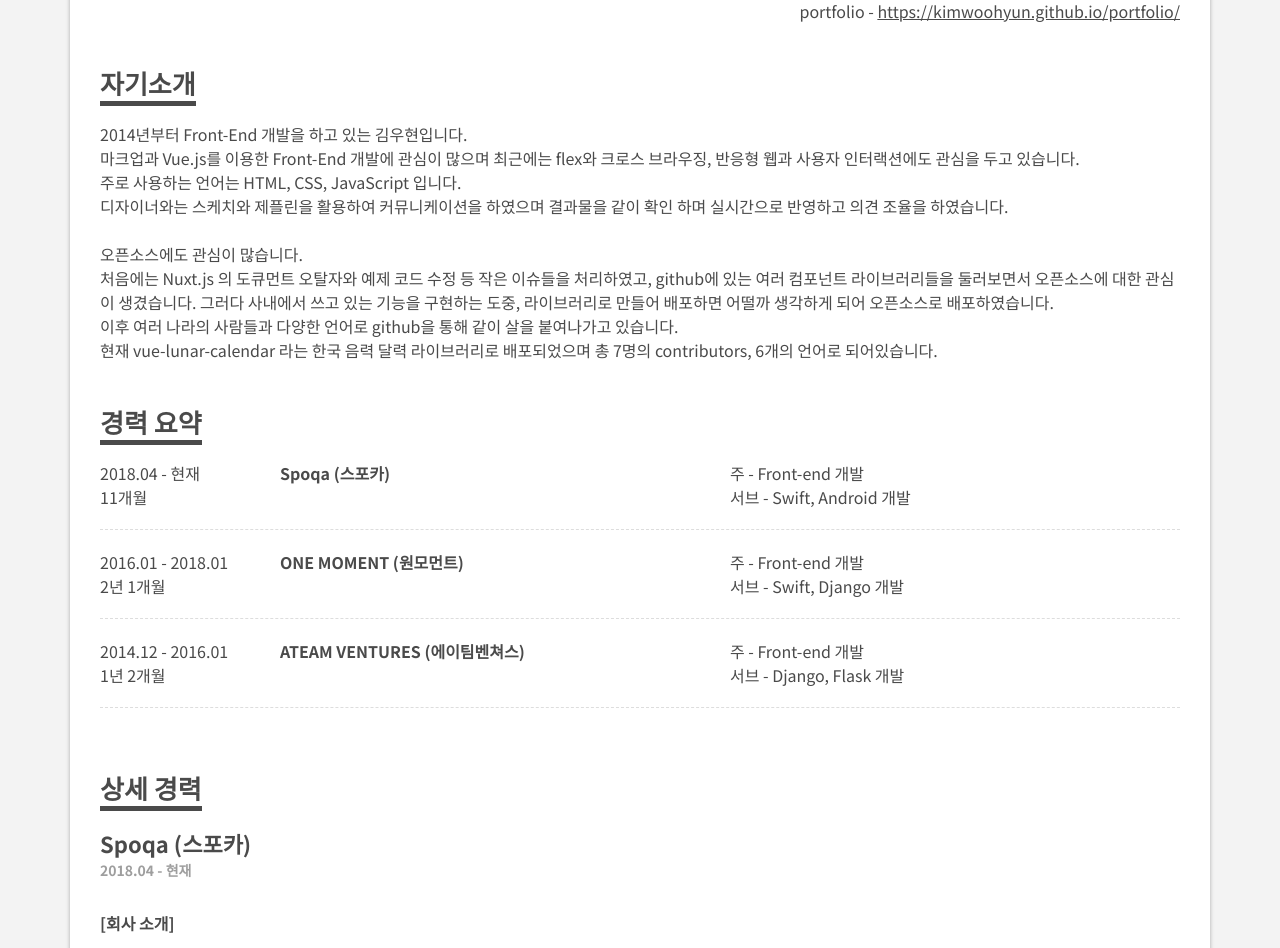
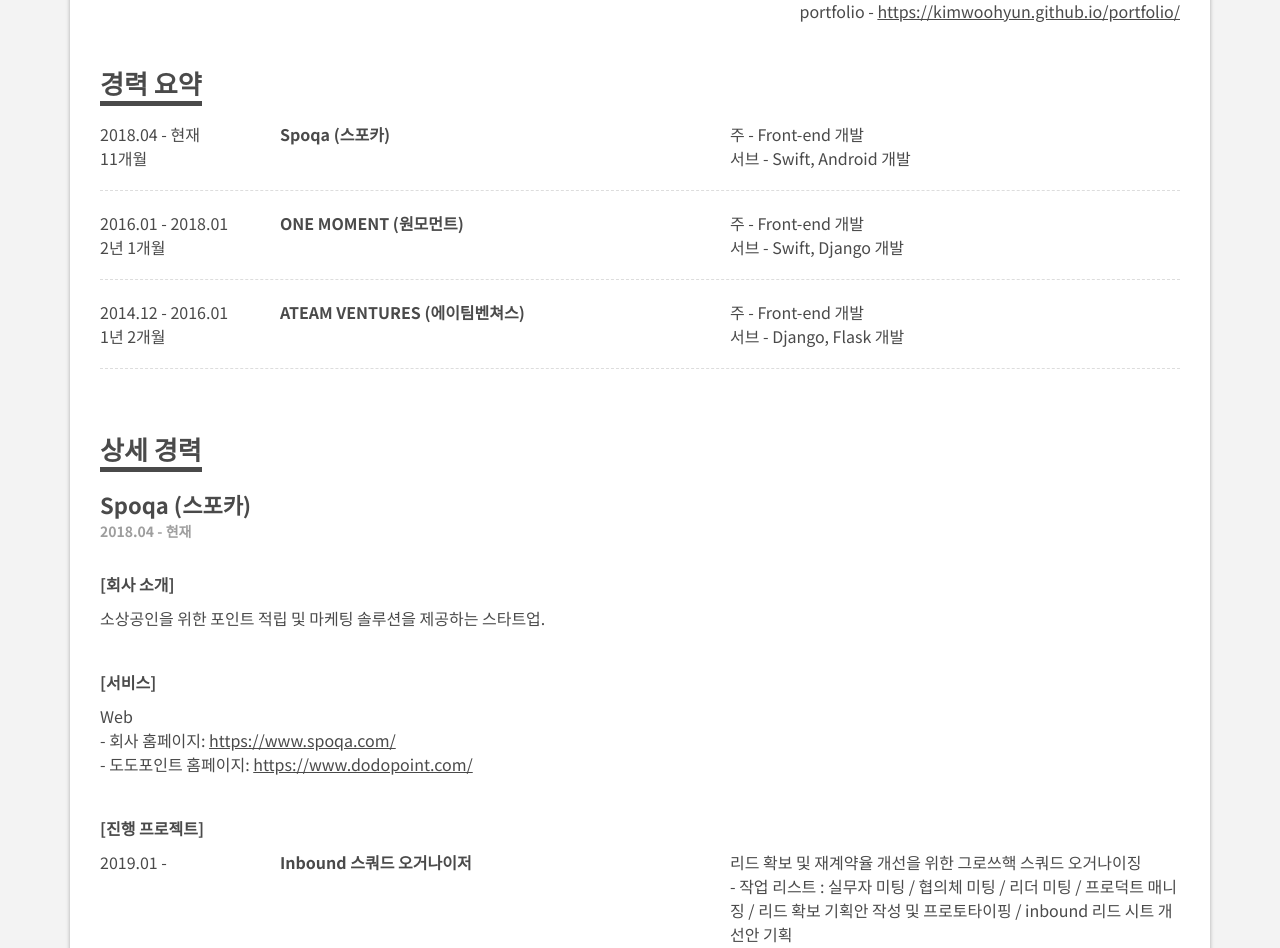
Before and after one commit to KimWooHyun/resume, a Vue app: page / in a window 1280 px wide. Shown: the part 240-1188 px from the top of the page. Built offline with nearby package versions, Linux system fonts and the light colour scheme.

Commit message:
Add contents

```diff
--- a/src/App.vue
+++ b/src/App.vue
@@ -14,10 +14,6 @@
         </div>
       </section>
       <section class="section-detail-info flex flex-wrap col-12">
-        <section class="col-12 section-contents">
-          <record-title title="자기소개"></record-title>
-          <div v-html="contents.introduction"></div>
-        </section>
         <section class="col-12 section-contents" v-for="(value, key) in contents.summary" :key="value.id">
           <record-title :title="key"></record-title>
           <record-list :title="key" :lists="value"></record-list>
--- a/src/contents.js
+++ b/src/contents.js
@@ -9,18 +9,6 @@
       {name: 'portfolio', href: 'https://kimwoohyun.github.io/portfolio/'}
     ]
   },
-  introduction: `
-    2014년부터 Front-End 개발을 하고 있는 김우현입니다.<br />
-    마크업과 Vue.js를 이용한 Front-End 개발에 관심이 많으며 최근에는 flex와 크로스 브라우징, 반응형 웹과 사용자 인터랙션에도 관심을 두고 있습니다.<br />
-    주로 사용하는 언어는 HTML, CSS, JavaScript 입니다.<br />
-    디자이너와는 스케치와 제플린을 활용하여 커뮤니케이션을 하였으며 결과물을 같이 확인 하며 실시간으로 반영하고 의견 조율을 하였습니다.<br /><br />
-    오픈소스에도 관심이 많습니다.<br />
-    처음에는 Nuxt.js 의 도큐먼트 오탈자와 예제 코드 수정 등 작은 이슈들을 처리하였고, github에 있는 여러 컴포넌트 라이브러리들을 둘러보면서 오픈소스에 대한 관심이 생겼습니다.
-    그러다 사내에서 쓰고 있는 기능을 구현하는 도중, 라이브러리로 만들어 배포하면 어떨까 생각하게 되어 오픈소스로 배포하였습니다.<br />
-    이후 여러 나라의 사람들과 다양한 언어로 github을 통해 같이 살을 붙여나가고 있습니다.<br />
-    현재 vue-lunar-calendar  라는 한국 음력 달력 라이브러리로 배포되었으며 총 7명의 contributors, 6개의 언어로 되어있습니다.
-    `
-  ,
   contents: {
     'Skill Set': [
       {
@@ -35,12 +23,12 @@
       },
       {
         'date': 'Framework',
-        'title': 'Vue.js / Nuxt.js / React / Django / Flask / Bootstrap',
+        'title': 'Vue.js / Nuxt.js / React / Django / Flask',
         'contents': ['']
       },
       {
         'date': 'Library',
-        'title': 'Webpack / jQuery / Less / Scss / Axios / Alamofire',
+        'title': 'Webpack / Less / Scss / Axios / Alamofire',
         'contents': ['']
       },
       {
@@ -235,6 +223,15 @@
       'project': {
         'project': [
           {
+            'date': '2019.01 - ',
+            'title': 'Inbound 스쿼드 오거나이저',
+            'contents': [
+              '리드 확보 및 재계약율 개선을 위한 그로쓰핵 스쿼드 오거나이징',
+              '- 작업 리스트 : 실무자 미팅 / 협의체 미팅 / 리더 미팅 / 프로덕트 매니징 / 리드 확보 기획안 작성 및 프로토타이핑 / inbound 리드 시트 개선안 기획',
+              'stack: Python, Jinja2'
+            ]
+          },
+          {
             'date': '2018.07 - 2018.11',
             'title': '손님용 모바일 페이지 배포',
             'contents': [
```
Also changed, not shown: 1 other file (tests, documents, lock files or other folders).
